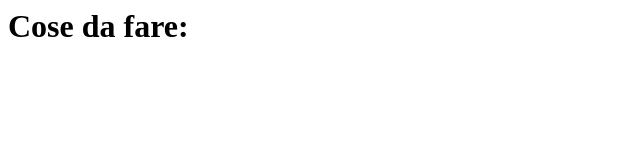
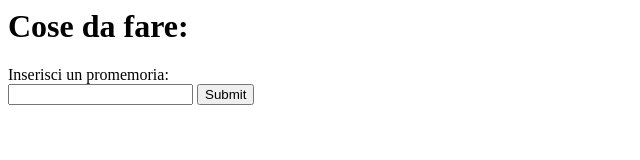
Before and after one commit to n1c0la84/todo-app-backend, a plain HTML site: page src/front-end/index.html in a window 1280 px wide. Shown: the whole page, without its empty margins (0-640 px from the left). Drawn offline with nearby package versions, Linux system fonts and the light colour scheme.

Commit message:
Update index.html

```diff
--- a/src/front-end/index.html
+++ b/src/front-end/index.html
@@ -10,6 +10,11 @@
       <ul><li ng-repeat="todo in todos">
         {{todo.content}}
       </li></ul>
-   </p>
- </body>
+      Inserisci un promemoria:
+      <form>
+        <input type="text" ng-model="contenuto">
+        <input type="submit" ng-click="add(contenuto)">
+      </form>
+    </p>
+  </body>
 </html>
```
